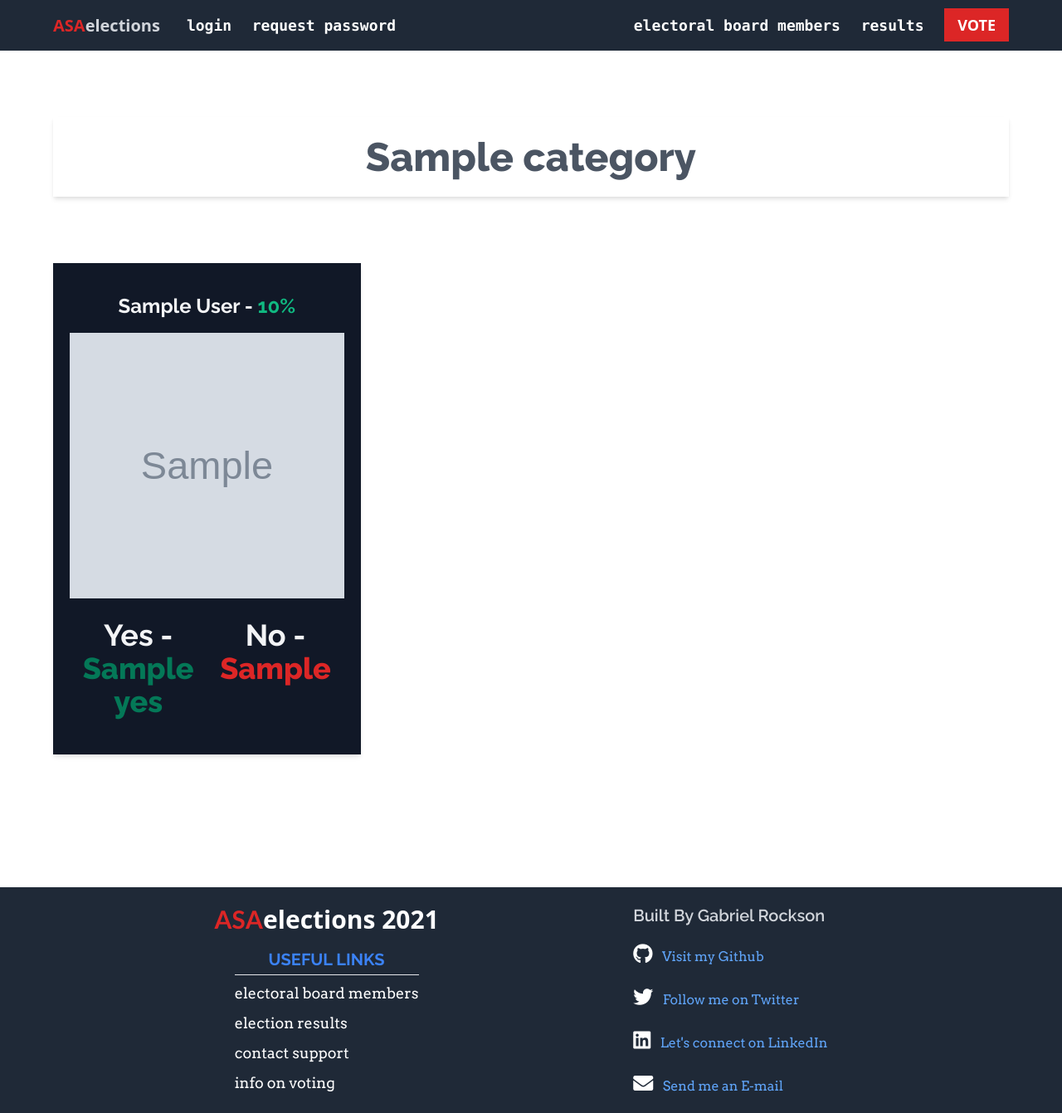
After one commit to rocksongabriel/asa-elections, a Django app: template templates/vote/new-result-page-individual.html in a window 1280 px wide. The commit adds this page. Shown: the whole page at 83% size. Run offline with Django 3.2, Linux system fonts and the light colour scheme; the template is opened without the code that fills it: most values are stand-ins (such as "Sample title", 1, 10 or a date in 2020); grey boxes marked "Sample" are stand-in pictures; style sheets or scripts are compiled from the project's sources; some libraries are stand-ins or nearby versions.

Commit message:
Render a different result template for an independent candidate

```diff
--- /dev/null
+++ b/templates/vote/new-result-page-individual.html
@@ -0,0 +1,44 @@
+{% extends 'new-base.html' %}
+
+{% block title %}Results of {{ category.name }} portfolio {% endblock %}
+
+
+{% block content %}
+
+<div class="my-16 md:my-20 mx-5 md:mx-10 lg:mx-16  font-raleway">
+    <h1 class="text-center shadow-md text-gray-600 text-4xl sm:text-5xl font-extrabold py-6 mb-2 font-raleway">{{ category.name }}</h1>
+
+    <div class="grid grid-cols-1 md:grid-cols-2 lg:grid-cols-3 gap-5 my-20">
+
+        {% for candidate in category.candidates.all %}
+
+            <div class="shadow-md p-5 bg-gray-900" data-aos="flip-right" data-aos-delay="50" data-aos-duration="200">
+                <!-- render the name of the candidate -->
+                <h1 class="text-2xl text-center text-gray-100 py-4 font-bold">
+                    {{ candidate.full_name }} - <span class="text-green-500">{{ candidate.vetting_score }}%</span>
+                </h1>
+
+                <!-- render the picture of the candidate from the form-->
+                <div class="">
+                    <img src="{{ candidate.picture.url }}" class="w-full h-80">
+                </div>
+
+                <div class="flex">
+                    <div class="my-2 font-raleway w-1/2"> <!-- display number of votes-->
+                        <h1 class="text-4xl text-center text-gray-100 py-4 font-bold">
+                            Yes - <span class="text-green-700 font-extrabold">{{ candidate.yes }}</span>
+                        </h1>
+                    </div>
+                    <div class="my-2 font-raleway w-1/2"> <!-- display number of votes-->
+                        <h1 class="text-4xl text-center text-gray-100 py-4 font-bold">
+                            No - <span class="text-red-600 font-extrabold">{{ candidate.no }}</span>
+                        </h1>
+                    </div>
+                </div>
+
+            </div>
+        {% endfor %}
+    </div>
+</div>
+
+{% endblock content %}
--- a/templates/vote/new-vote-page.html
+++ b/templates/vote/new-vote-page.html
@@ -50,7 +50,7 @@
                                 <div class="relative">
                                     <img src="{{form.instance.picture.url}}"" class="w-full h-80">
                                     <h3
-                                        class="bg-gray-800 py-3 w-full text-center text-red-500 absolute bottom-0 left-1/2 transform -translate-x-1/2 -translate-y-0 text-5xl font-extrabold hidden voted-label checkbox_{{ form.instance.full_name|slugify }} transition delay-100 duration-100">
+                                        class="bg-gray-800 py-3 w-full text-center text-green-600 absolute bottom-0 left-1/2 transform -translate-x-1/2 -translate-y-0 text-5xl font-extrabold hidden voted-label checkbox_{{ form.instance.full_name|slugify }} transition delay-100 duration-100">
                                         <i class="fas fa-caret-up"></i> Voted
                                     </h3>
                                 </div>
```
Also changed, not shown: vote_app/views.py (+8 -0 lines).
